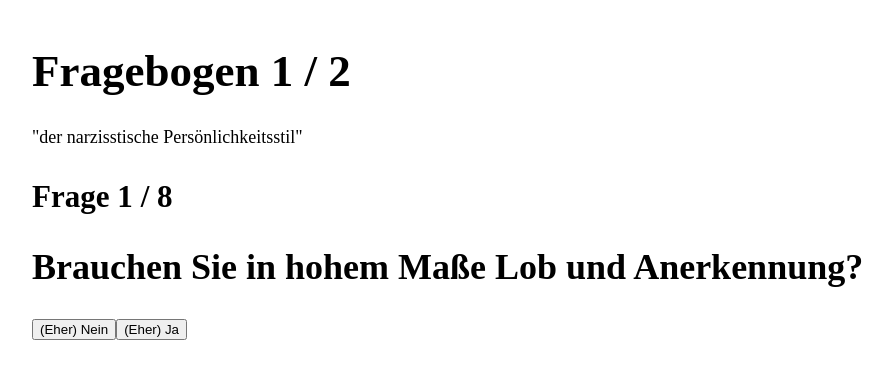
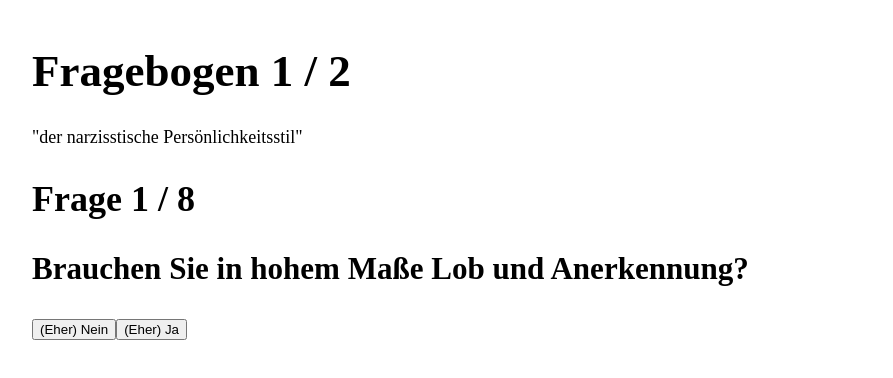
Before and after one commit to karstenlenz/Youlity, a React (Create React App) app: page /questionnaire/1 in a window 1280 px wide. Shown: the top 378 px of the page, without its empty margins (173-1066 px from the left). Built offline with nearby package versions, Linux system fonts and the light colour scheme.

Commit message:
Change headline hierarchy in questionnaire

```diff
--- a/src/Questionnaire/Questionnaire.js
+++ b/src/Questionnaire/Questionnaire.js
@@ -29,10 +29,10 @@ export default function Questionnaire({ testIds }) {
     <>
       <h1>Fragebogen {questionRound + 1} / 2</h1>
       <p>"{personalityStyleData[currentTestIndex]?.name}"</p>
-      <h3>
+      <h2>
         Frage {currentQuestionIndex + 1} / {questions.length}
-      </h3>
-      <h2>{questions[currentQuestionIndex]}</h2>
+      </h2>
+      <h3>{questions[currentQuestionIndex]}</h3>
       <button onClick={() => handleAnswer(false)}>(Eher) Nein</button>
       <button onClick={() => handleAnswer(true)}>(Eher) Ja</button>
     </>
```
